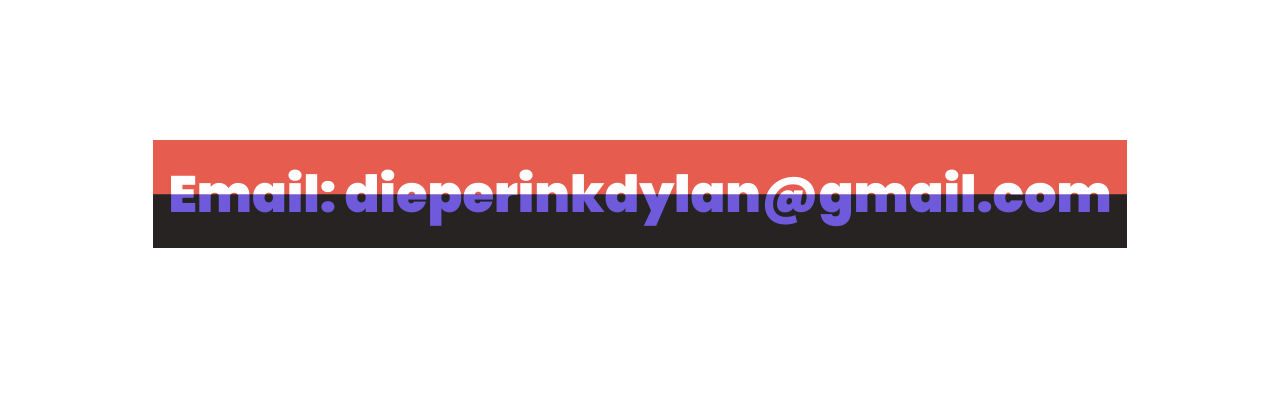
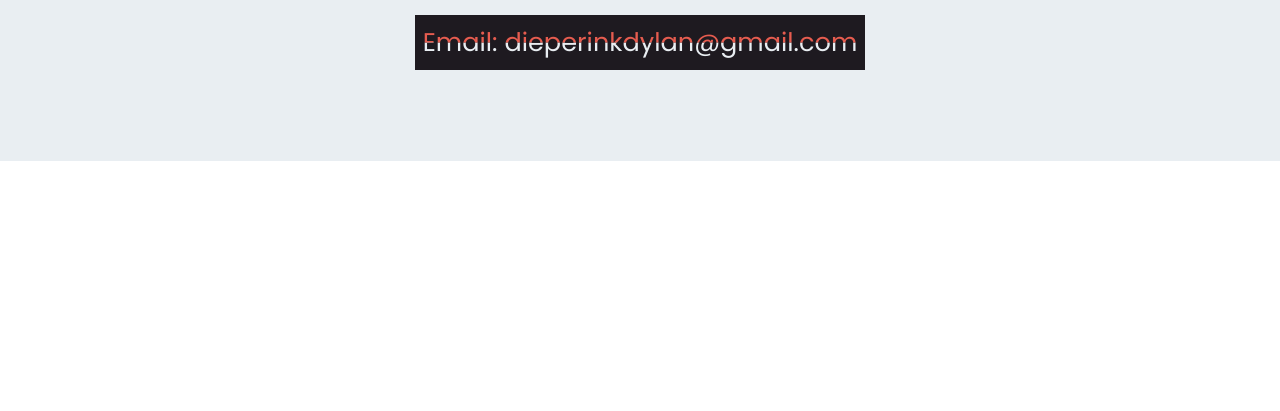
Before and after one commit to MunchyBunchy2203/DylanDieperinkCV, a plain HTML site: page index.html in a window 1280 px wide. Shown: the part 3650-4061 px from the top of the page. After the commit the page ends 3811 px from the top, so only its background shows below. Drawn offline with Linux system fonts and the light colour scheme.

Commit message:
Update styles.css

```diff
--- a/styles.css
+++ b/styles.css
@@ -564,7 +564,7 @@
 
 #contact{
   padding: 20px;
-  background-color: #fff;
+  background-color: #E9EEF2;
 }
 
 #contact h2{
@@ -588,18 +588,22 @@
   justify-content: center;
 }
 
+#contact h3 a:link{
+  color: #fff ;
+}
+
 #contact h3{
-  font-size: 4vw;
-  font-weight: 900;
-  background-color: #262322;
-  color: #6f5adc;
+  font-size: 2vw;
+  font-weight: 400;
+  background-color: #1e1a20;
+  color: #E9EEF2;
   display: block;
   padding: 0.3em;
 }
 
 #contact h3:nth-child(2){
   position: absolute;
-  background-color: #E65C4F;
-  color: #fff;
+  background-color: #1e1a20;
+  color: #E65C4F;
   clip-path: inset(-1% -1% 50% -1%);
 }
```
